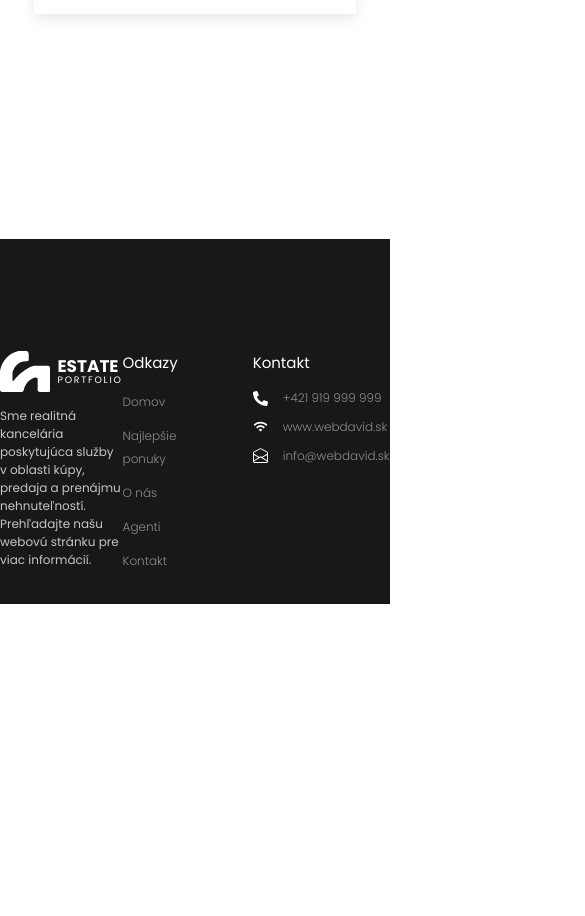
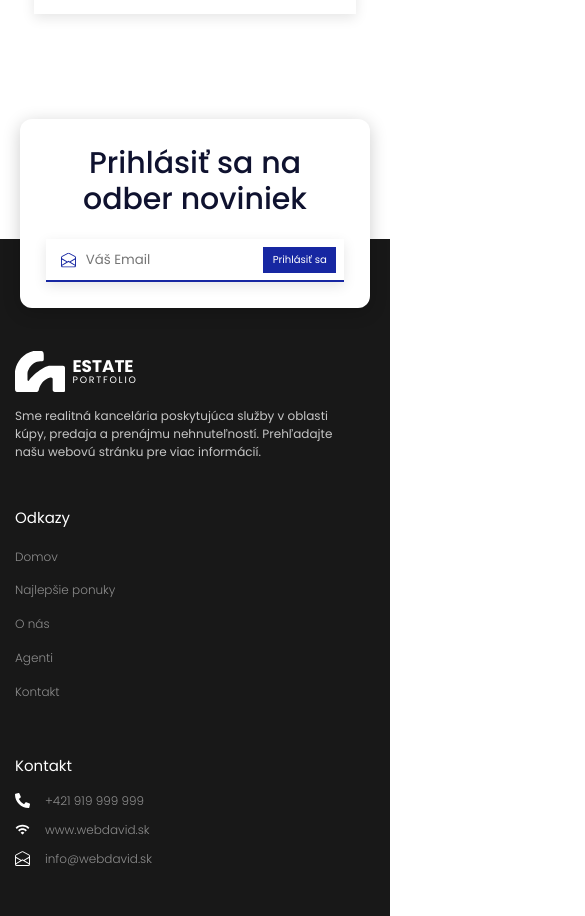
Before and after one commit to davidnx01/real-estate-portfolio, a Next.js app: page / in a window 390 px wide. Shown: the part 6282-7198 px from the top of the page, 585 px wide, since content can reach past the window. Before the commit the page ends 6886 px from the top, so only its background shows below. Built offline with nearby package versions, Linux system fonts and the light colour scheme.

Commit message:
Newsletter Design + Responsivity

```diff
--- a/common/Containers/Footer.jsx
+++ b/common/Containers/Footer.jsx
@@ -2,11 +2,32 @@ import React from 'react'
 import styles from "../../styles/footer.module.css"
 import Logo from '../Components/Logo'
 import { footerContactLinks, footerFollowLinks, footerNavLinks } from '../Constants/footerConts'
+import { BsEnvelopeOpen } from 'react-icons/bs'
 
 const Footer = () => {
   return (
     <>
       <footer id='footer' className={styles.footer}>
+        <div className={styles.newsletter}>
+          <h4>Prihlásiť sa na odber noviniek</h4>
+          <form>
+            <div className={styles.newsletter_div}>
+              <BsEnvelopeOpen className={styles.newsletter_envelope} />
+              <input
+                type="email"
+                placeholder='Váš Email'
+                className={styles.newsletter_email}
+              />
+              <input
+                type="submit"
+                value="Prihlásiť sa"
+                className={styles.newsletter_submit}
+              />
+            </div>
+          </form>
+        </div>
+
+
         <div className={styles.footer_wrap}>
           <div className={styles.footer_left_side}>
             <Logo />
@@ -56,9 +77,6 @@ const Footer = () => {
           </div>
         </div>
       </footer>
-
-
-
     </>
   )
 }
--- a/styles/footer.module.css
+++ b/styles/footer.module.css
@@ -6,6 +6,7 @@
     padding-top: 7.5rem;
     padding-bottom: 1.5rem;
     color: white;
+    padding-inline: 1rem;
 }
 
 .footer_wrap {
@@ -84,5 +85,136 @@
     align-items: center;
     justify-content: flex-end;
     flex-direction: row;
-    gap: 1rem;
+    gap: 0.5rem;
 }
+
+@media only screen and (max-width: 1050px) {
+    .footer_description {
+        max-width: 270px;
+        padding-right: 1.125rem;
+    }
+}
+
+@media only screen and (max-width: 850px) {
+    .footer_right_side {
+        gap: 2.725rem;
+        justify-content: space-between;
+        width: 100%;
+    }
+    .footer_wrap {
+        flex-direction: column;
+        gap: 3rem;
+    }
+    .footer_description {
+        max-width: 540px;
+        padding-right: 1.125rem;
+    }
+}
+
+@media only screen and (max-width: 530px) {
+    .footer_right_side {
+        justify-content: flex-start;
+        flex-direction: column;
+    }
+    .follow_wrap {
+        gap: 1rem;
+    }
+}
+
+
+
+/* NEWSLETTER */
+
+.newsletter {
+    padding: 2.5rem;
+    position: absolute;
+    top: -150px;
+    border-radius: 12px;
+    box-shadow: 0px 4px 18px rgba(0, 0, 0, 0.2);
+    background: white;
+    z-index: 5;
+    max-width: 875px;
+    width: 100%;
+    display: flex;
+    align-items: center;
+    justify-content: center;
+    flex-direction: column;
+    left: 50%;
+    transform: translate(-50%);
+}
+
+.newsletter h4 {
+    font-size: 1.75rem;
+    font-weight: 500;
+    color: var(--dark-primary-color);
+    margin-bottom: 1.5rem;
+}
+
+.newsletter form {
+    max-width: 425px;
+    width: 100%;
+}
+
+.newsletter_div {
+    position: relative;
+    background: #FFFFFF;
+    box-shadow: 0px 4px 12px rgba(0, 0, 0, 0.1);
+    width: 100%;
+    border-bottom: 2px solid var(--primary-color);
+    padding: 0.5rem;
+    display: flex;
+    align-items: center;
+    justify-content: space-between;
+}
+
+.newsletter_email {
+    width: 100%;
+    padding-left: 2.125rem;
+    outline: none;
+    border: none;
+}
+
+.newsletter_submit {
+    padding: .325rem .625rem;
+    background: var(--primary-color);
+    font-size: .675rem;
+    font-size: 500;
+    color: white;
+    outline: none;
+    border: none;
+    cursor: pointer;
+}
+
+.newsletter_envelope {
+    color: #1727A2;
+    position: absolute;
+    left: 0;
+    top: 50%;
+    transform: translate(0, -50%);
+    left: 15px;
+}
+
+@media only screen and (max-width: 1200px) {
+    .newsletter{
+        max-width: 600px;
+    }
+}
+
+@media only screen and (max-width: 640px) {
+    .newsletter {
+        max-width: 350px;
+        padding: 1.75rem;
+        top: -120px;
+    }
+    .newsletter h4 {
+        font-size: 2rem;
+        text-align: center;
+        line-height: 1.2em;
+    }
+}
+
+@media only screen and (max-width: 370px) {
+    .newsletter {
+        width: 320px;
+    }
+}
--- a/styles/globals.css
+++ b/styles/globals.css
@@ -60,6 +60,7 @@ section {
 #wrapper {
     max-width: 1920px;
     margin-inline: auto;
+    overflow: hidden;
 }
 
 @media only screen and (max-width: 1200px) {
```
